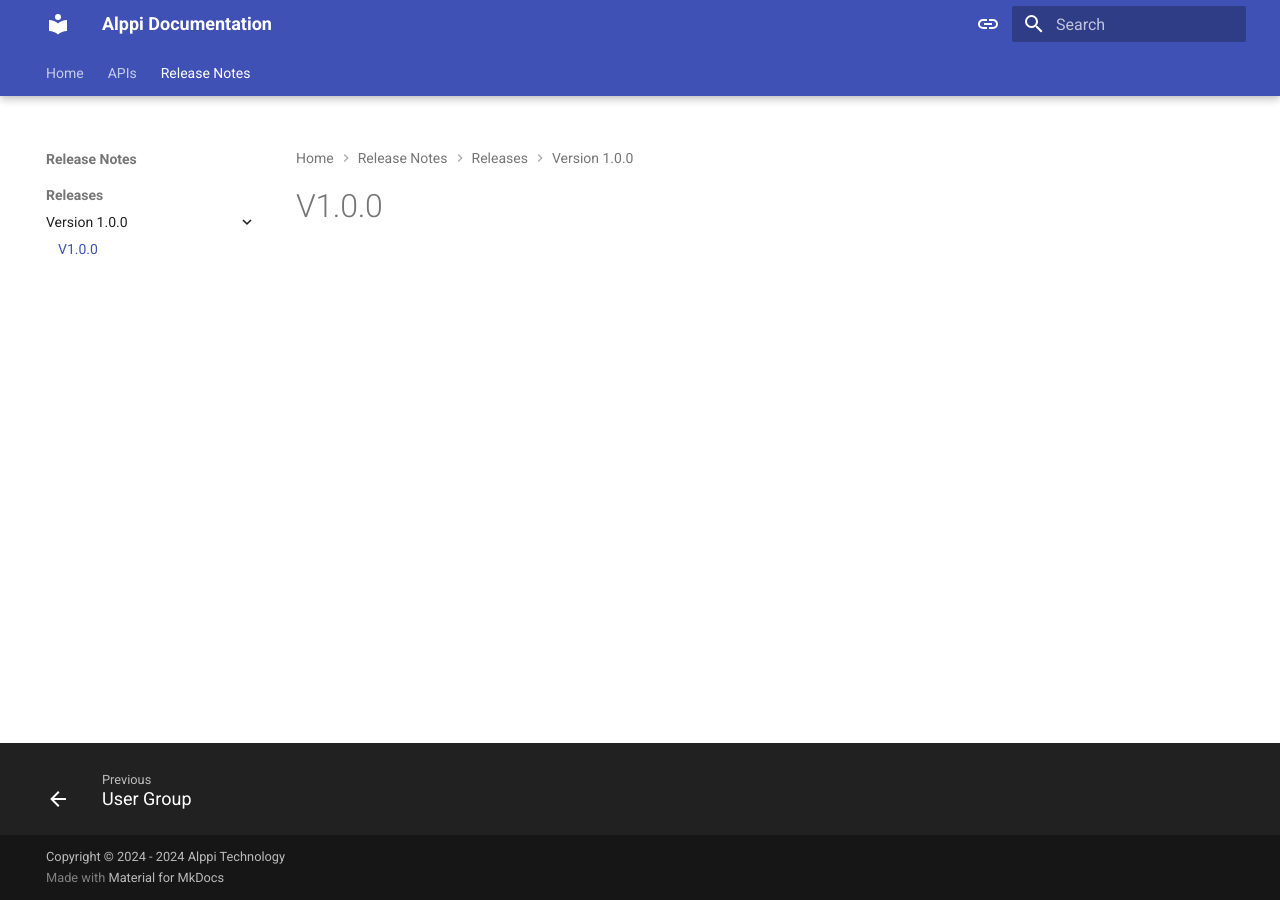
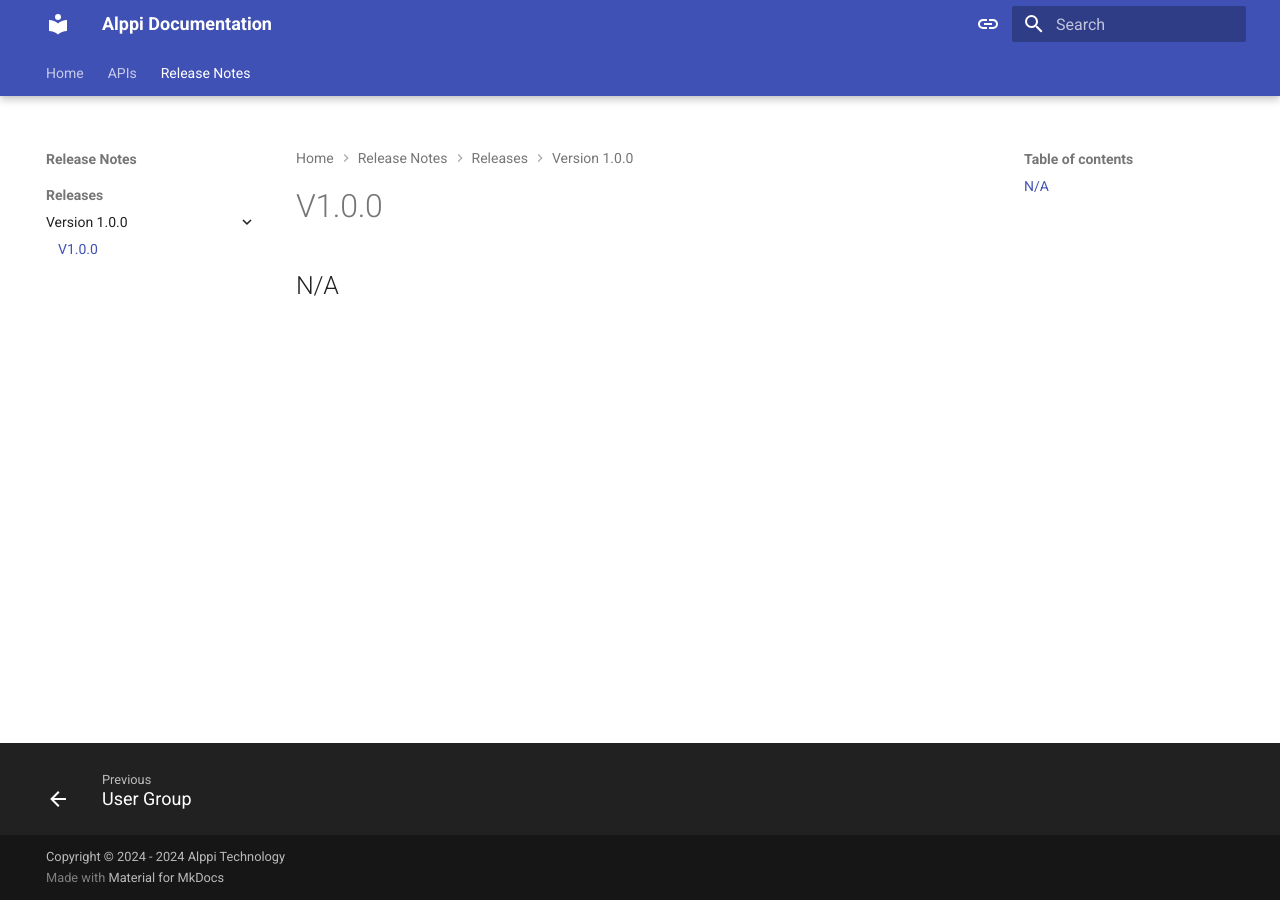
Before and after one commit to AlppiTechnology/AlppiDocumentation, an MkDocs documentation site: the page built from docs/release-notes/v1/v1.0.0.md, in a window 1280 px wide. Built offline with MkDocs 1.6.1 and Material for MkDocs 9.7.7, drawn with Linux system fonts in a browser that asks for light colours; old or Windows-style settings are respelled for this version of MkDocs.

```diff
--- a/docs/release-notes/v1/v1.0.0.md
+++ b/docs/release-notes/v1/v1.0.0.md
@@ -1 +1,3 @@
 # V1.0.0
+
+## N/A
```
